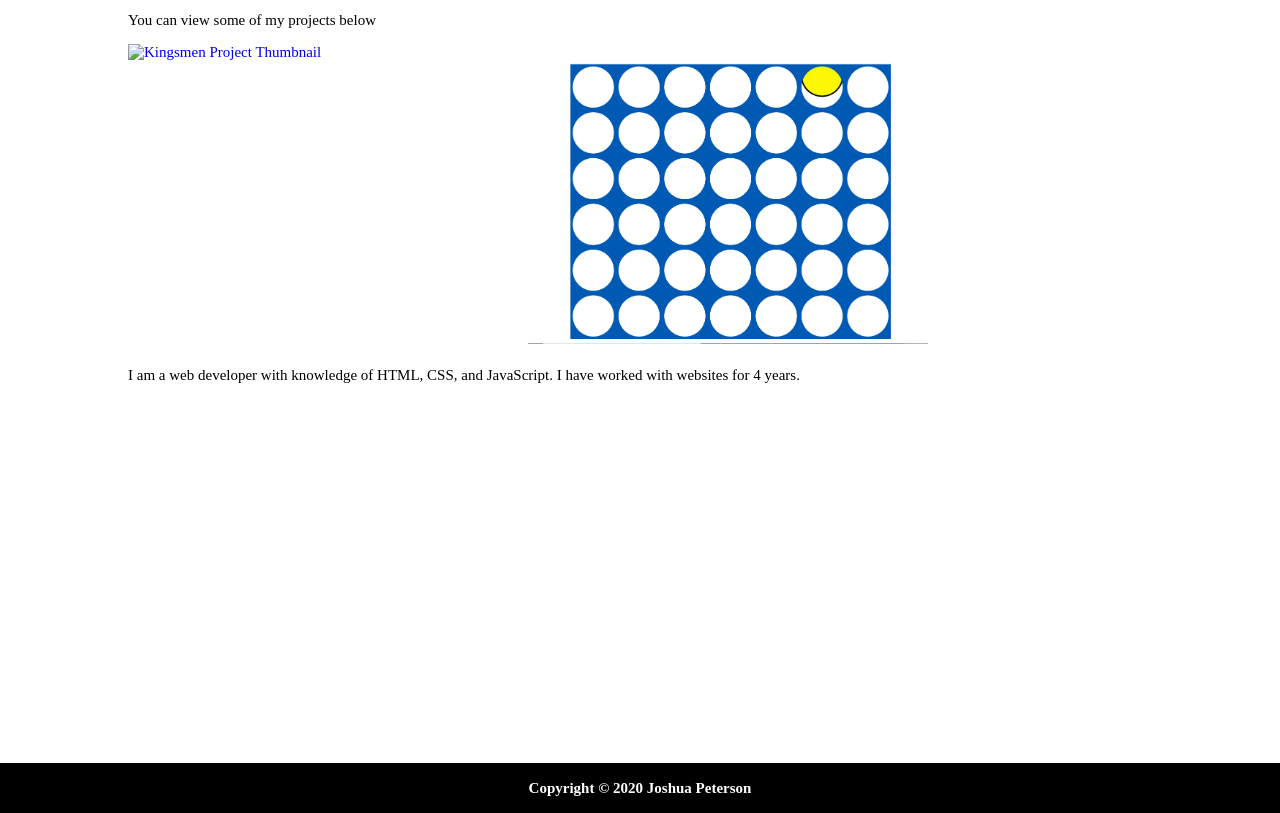
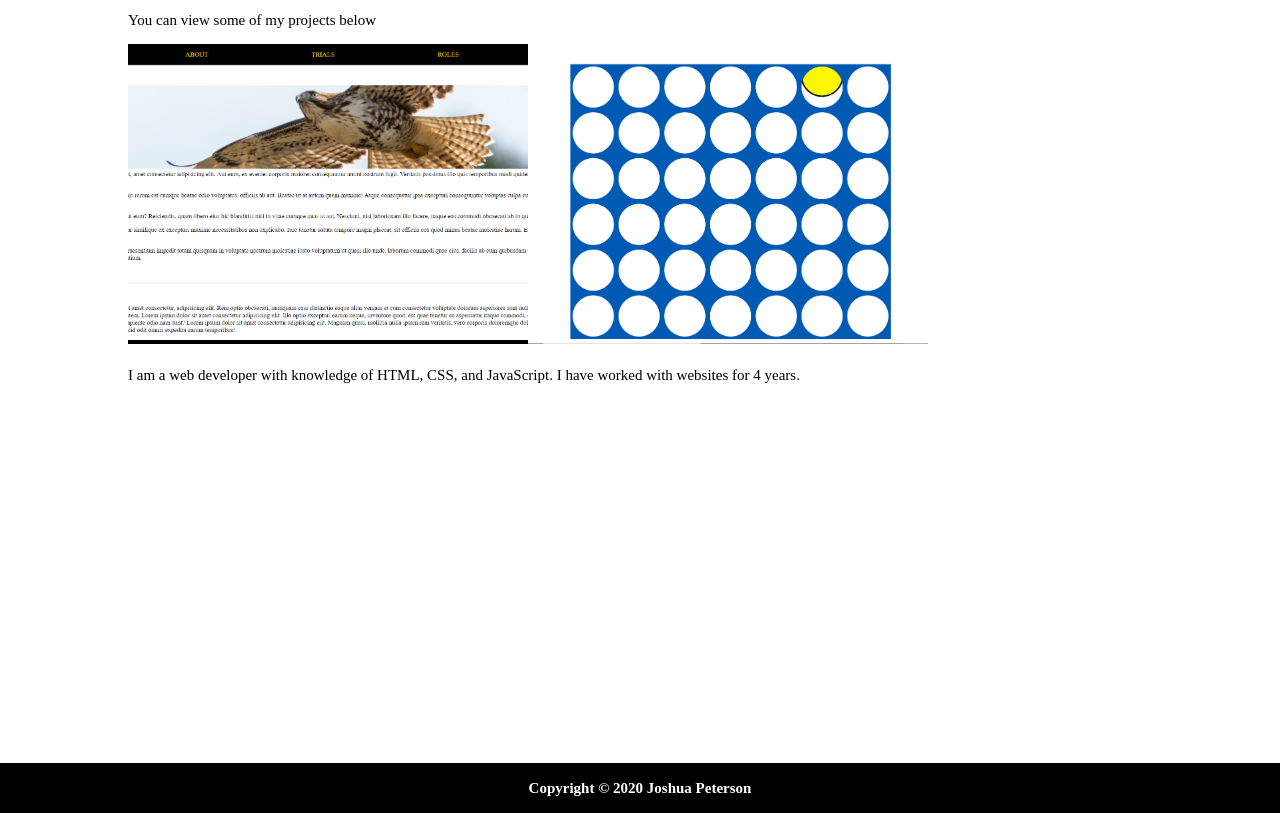
Before and after one commit to josapete24/portfolio_template, a plain HTML site: page index.html in a window 1280 px wide. Shown: the part 107-920 px from the top of the page. Drawn offline with Linux system fonts and the light colour scheme.

Commit message:
removed a dot

```diff
--- a/views/home.html
+++ b/views/home.html
@@ -4,7 +4,7 @@
     <p>You can view some of my projects below</p>
 </div>
 <div class="projects">
-    <a id="kinsgmen" href="#" onclick="kingsmen()"><img class="kingsmen_thumbnail" src=".imgs/kingsmen_project_thumbnail.PNG" alt="Kingsmen Project Thumbnail" /></a>
+    <a id="kinsgmen" href="#" onclick="kingsmen()"><img class="kingsmen_thumbnail" src="imgs/kingsmen_project_thumbnail.PNG" alt="Kingsmen Project Thumbnail" /></a>
     <a id="kingmen_thumb" href="#" onclick="connectFour()"><img class="connectfour_thumbnail" src="imgs/connectfour_thumbnail.PNG" alt="Connect Four Game Thumbnail" /></a>
 </div>
 <br><br><br><br><br><br><br><br><br><br><br><br><br><br><br><br><br><br><br>
```
